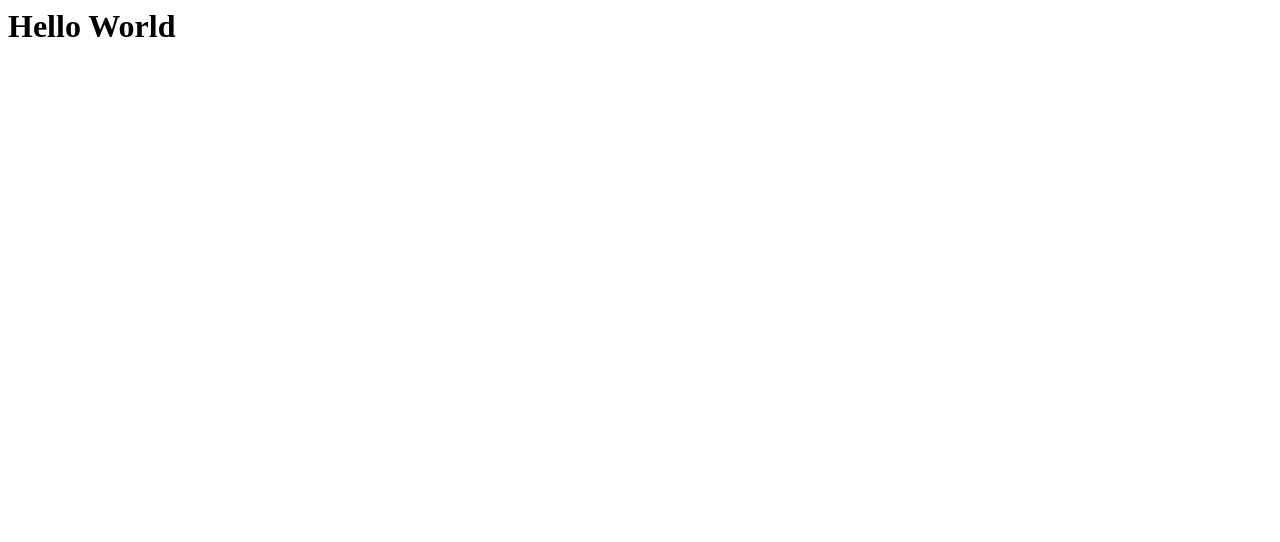
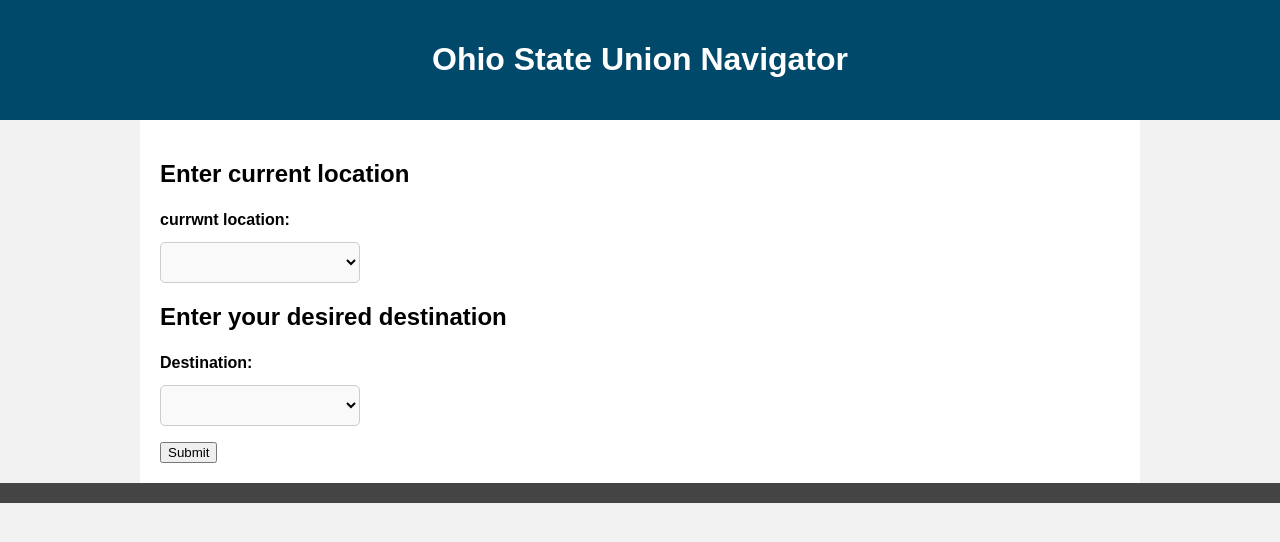
Before and after one commit to mason3263/indoor-nav, a website: page public/index.html in a window 1280 px wide. Drawn offline with Linux system fonts and the light colour scheme.

Commit message:
updated selection pages

```diff
--- a/public/index.html
+++ b/public/index.html
@@ -1,5 +1,123 @@
-<html>
+<!DOCTYPE html>
+<html lang="en">
+<head>
+    <meta charset="UTF-8">
+    <meta name="viewport" content="width=device-width, initial-scale=1.0">
+    <title>Mappy</title>
+    <style>
+        body {
+            font-family: Arial, sans-serif;
+            background-color: #f2f2f2;
+            margin: 0;
+            padding: 0;
+        }
+
+        header {
+            background-color: #00496b;
+            color: #fff;
+            padding: 20px;
+            text-align: center;
+        }
+
+        nav {
+            background-color: #444;
+            color: #fff;
+            text-align: center;
+        }
+
+        nav ul {
+            list-style-type: none;
+            padding: 0;
+        }
+
+        nav li {
+            display: inline;
+            margin: 20px;
+        }
+
+        .container {
+            max-width: 960px;
+            margin: 0 auto;
+            padding: 20px;
+            background-color: #fff;
+        }
+
+        h1 {
+            text-align: center;
+        }
+
+        p {
+            line-height: 1.5;
+        }
+
+        footer {
+            background-color: #444;
+            color: #fff;
+            text-align: center;
+            padding: 10px;
+        }
+
+        label {
+            display: block;
+            font-weight: bold;
+            margin-bottom: 10px;
+        }
+
+        select {
+            width: 200px;
+            padding: 10px;
+            border: 1px solid #ccc;
+            border-radius: 5px;
+            background-color: #f9f9f9;
+            font-size: 16px;
+            outline: none;
+        }
+
+        option {
+            font-size: 16px;
+        }
+
+    </style>
+</head>
 <body>
-    <h1>Hello World</h1>
+    <header>
+        <h1>Ohio State Union Navigator</h1>
+    </header>
+
+
+
+    <div class="container">
+
+        <form action="/action/">
+
+        <h2>Enter current location</h2>
+        <p><label for="start">currwnt location:</label>
+
+    <select id="start" name="start">
+        <option value="option1"></option>
+        <option value="option1">North Entrance</option>
+        <option value="option2">South Entrance</option>
+        <option value="option3">Performance Hall</option>
+        <option value="option4">Cartoon Room</option>
+        <option value="option4">Archie Griffin Ballroom</option>
+    </select></p>
+
+        <h2>Enter your desired destination</h2>
+        <p><label for="end">Destination:</label>
+            <select id="end" name="end">
+                <option value="option1"></option>
+                <option value="option1">Performance Hall</option>
+                <option value="option2">Archie Griffin Ballroom</option>
+                <option value="option3">2nd floor bathroom</option>
+                <option value="option4">North Entrance</option>
+                <option value="option4">Cartoon Room</option>
+            </select></p>
+            <input type = "submit">
+
+          </form>
+</div>
+
+    <footer>
+    </footer>
 </body>
 </html>
```
